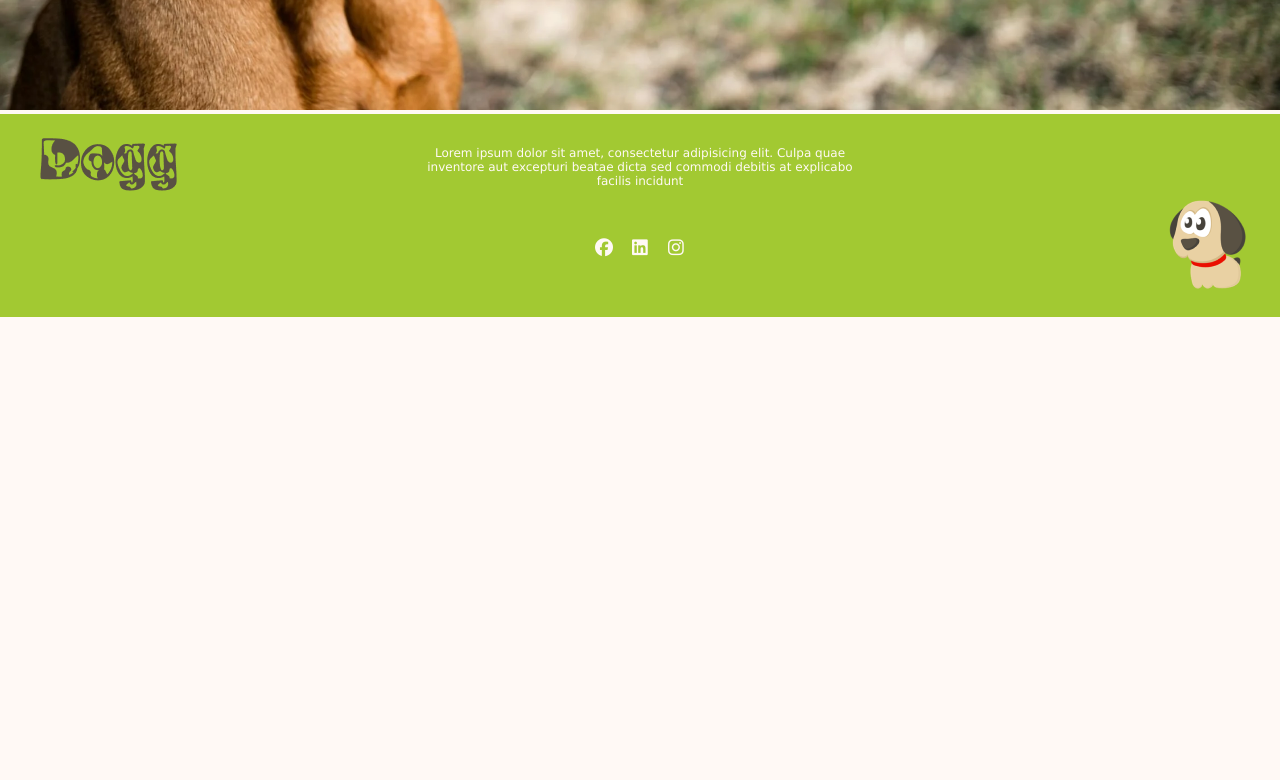
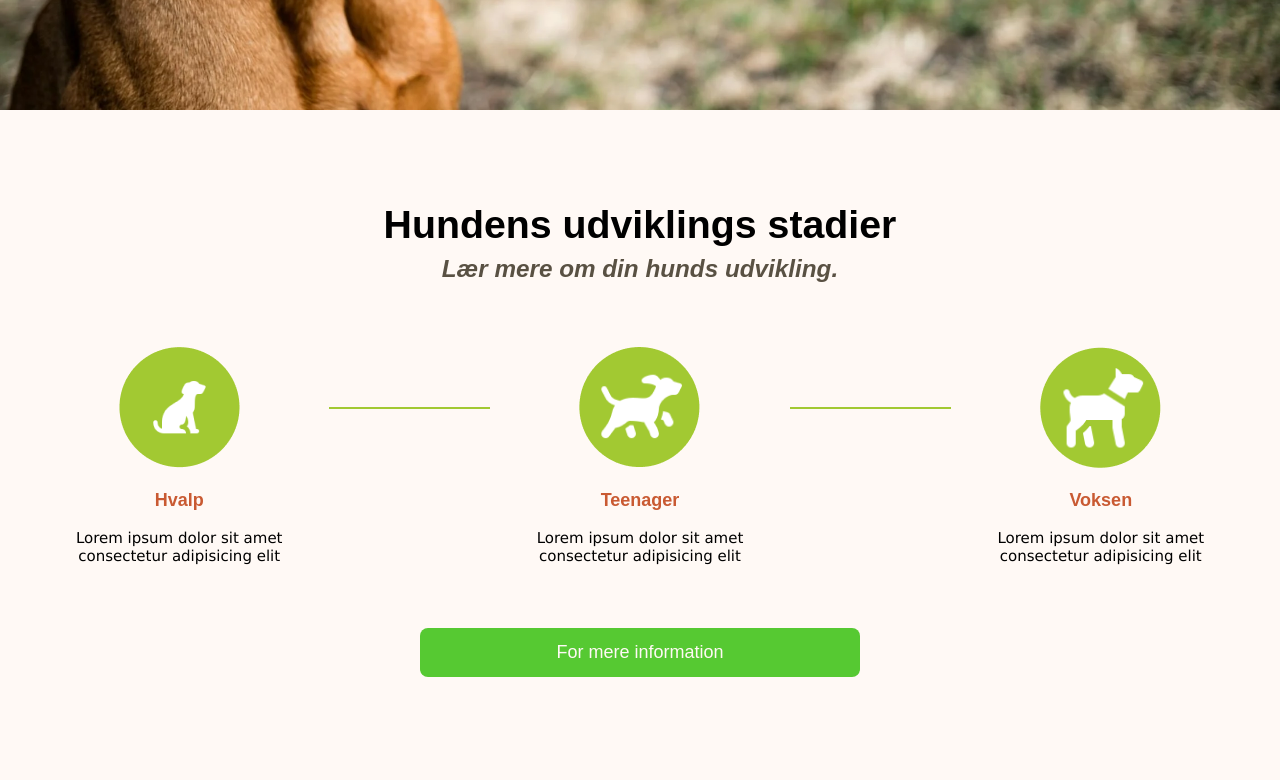
Before and after one commit to vevest/dog-project, a plain HTML site: page index.html in a window 1280 px wide. Shown: the part 600-1380 px from the top of the page. Before the commit the page ends 917 px from the top, so only its background shows below. Drawn offline with Linux system fonts and the light colour scheme.

Commit message:
index page container 2 done

```diff
--- a/index.html
+++ b/index.html
@@ -46,6 +46,52 @@
         </section>
 
         <section class="container2">
+            <div class="container-overskrift">
+                <h1>
+                    Hundens udviklings stadier
+                </h1>
+
+                <h2>
+                    Lær mere om din hunds udvikling.
+                </h2>
+            </div>
+
+            <div class="container-puppy">
+                <img class="puppy" src="img/puppy.png" alt="Animation af siddende hundehvalp">
+                <h3>Hvalp</h3>
+                <p>
+                    Lorem ipsum dolor sit amet consectetur adipisicing elit
+                </p>
+            </div>
+
+            <div class="container-green">
+            </div>
+
+            <div class="container-teen">
+                <img class="teen" src="img/teen.png" alt="Animation af løbende ung hund">
+                <h3>Teenager</h3>
+                <p>
+                    Lorem ipsum dolor sit amet consectetur adipisicing elit
+                </p>
+            </div>
+
+            <div class="container-green">
+            </div>
+
+            <div class="container-voksen">
+                <img class="voksen" src="img/voksen.png" alt="Animation af stående voksen hund">
+                <h3>Voksen</h3>
+                <p>
+                    Lorem ipsum dolor sit amet consectetur adipisicing elit
+                </p>
+            </div>
+
+            <div class="btn">
+                <a href="udvikling.html">For mere information</a>
+            </div>
+
+
+
 
 
 
--- a/style.scss
+++ b/style.scss
@@ -72,6 +72,70 @@ main{
         }
     }
 
+    .container2{
+        display: grid;
+        grid-template-columns: 1fr 1fr 1fr 1fr 1fr;
+        text-align: center;
+        padding-left: 4rem;
+        padding-right: 4rem;
+
+        .container-overskrift{
+            grid-column: 1/6;
+
+            h1{
+                margin-top: 5.5rem;
+                margin-bottom: 0;
+            }
+            h2{
+                margin-top: 0.5rem;
+                margin-bottom: 4rem;
+                color: partials.$grey;
+            }
+        }
+
+        .container-puppy{
+            grid-column: 1/2;
+        }
+
+        .container-teen{
+            grid-column: 3/4;
+        }
+
+        .container-green{
+            background-color: partials.$kaki;
+            height: 2px;
+            width: 70%;
+            place-self: center;
+            margin-bottom: 7rem;
+
+        }
+
+        .btn{
+            grid-column: 2/5;
+            width: 25rem;
+            place-self: center;
+            margin-bottom: 7rem;
+            margin-top: 3rem;
+        }
+
+
+
+
+
+
+
+
+
+
+
+
+
+
+
+
+
+    }
+
 
 }
 
@@ -130,6 +194,12 @@ h2{
     font-weight: 600;
 }
 
+h3{
+     font-family: Arial, Helvetica, sans-serif;
+     font-size: 18px;
+     color: partials.$rust;
+}
+
 p{
     font-family: Verdana, Geneva, Tahoma, sans-serif ;
     font-size: 15px;
```
Also changed, not shown: style.css, 1 other file.
